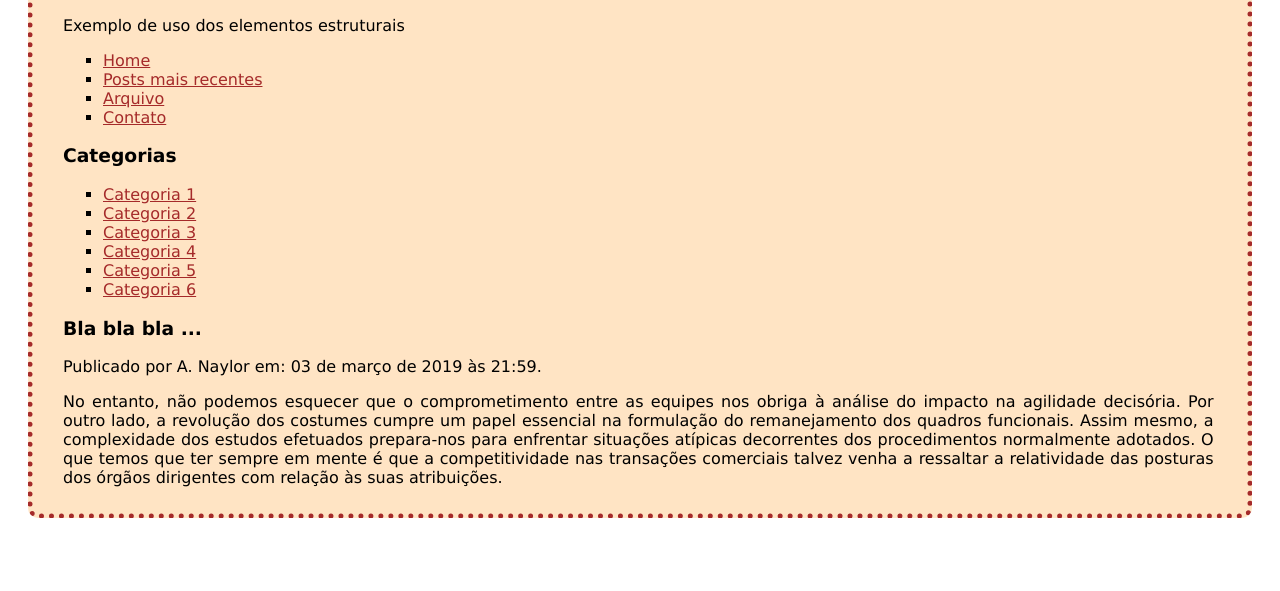
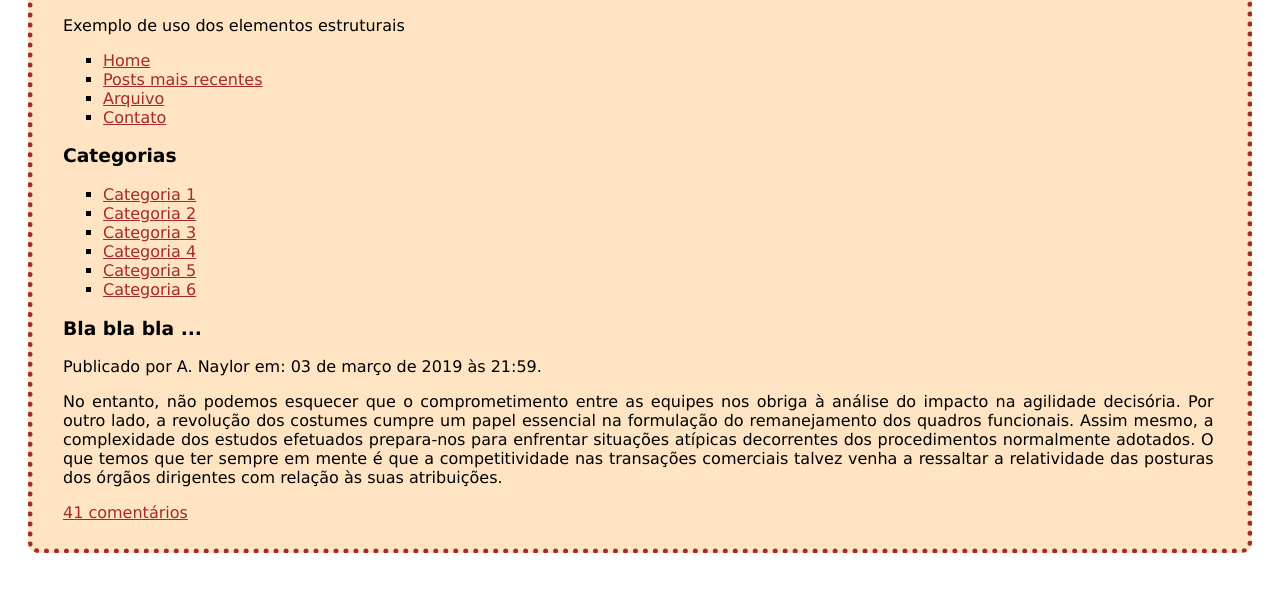
Before and after one commit to annanaylor/ucp, a plain HTML site: page prog_web/index.html in a window 1280 px wide. Shown: the part 127-718 px from the top of the page. Drawn offline with Linux system fonts and the light colour scheme.

Commit message:
Update index.html

```diff
--- a/prog_web/index.html
+++ b/prog_web/index.html
@@ -52,6 +52,9 @@
                         em mente é que a competitividade nas transações comerciais talvez venha a ressaltar a
                         relatividade das posturas dos órgãos dirigentes com relação às suas atribuições.
                     </p>
+                    <footer>
+                        <p><a href="coments?post=1502">41 comentários</a></p>
+                    </footer>
                 </article>
             </section>
         </div>
```
